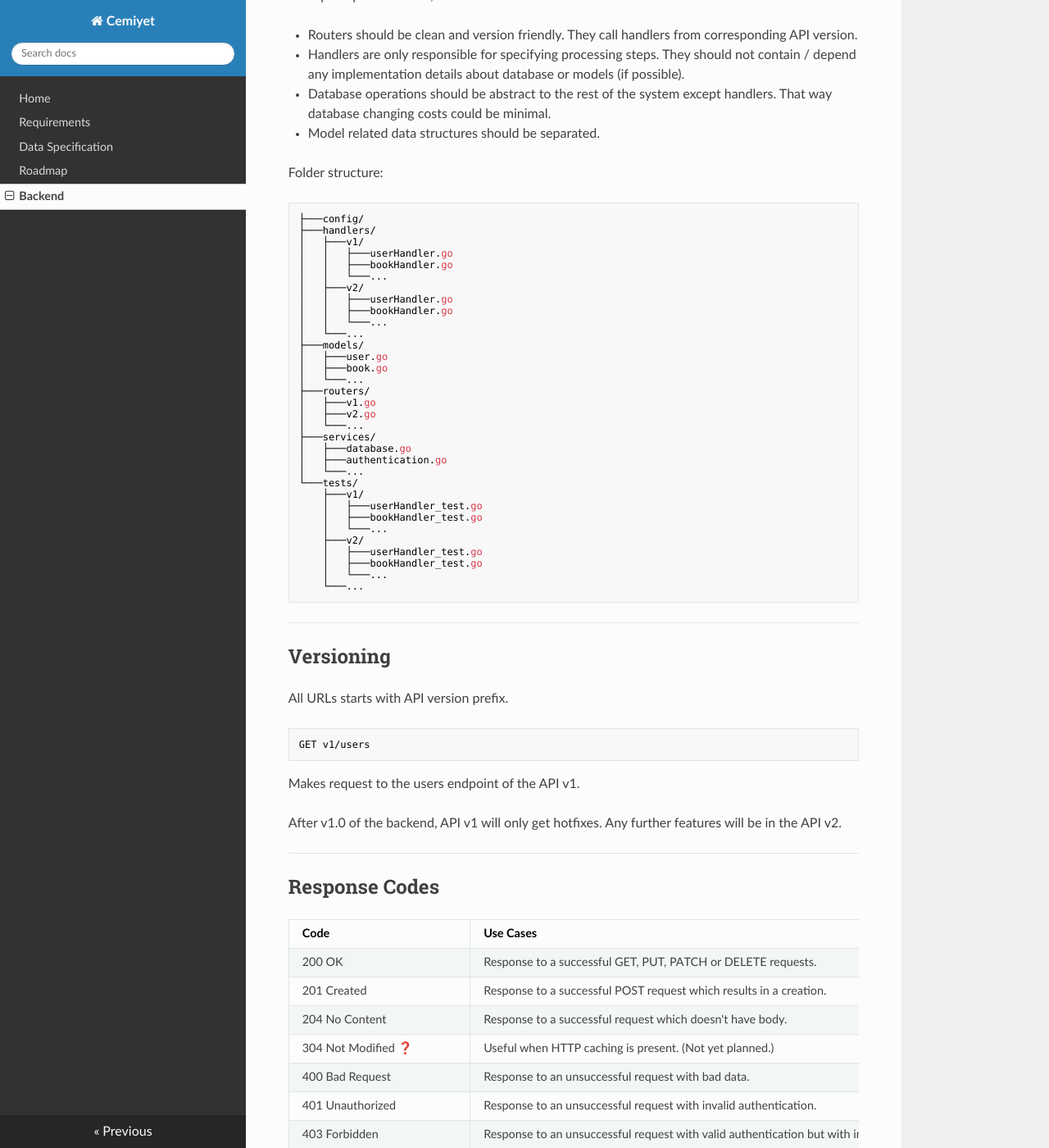
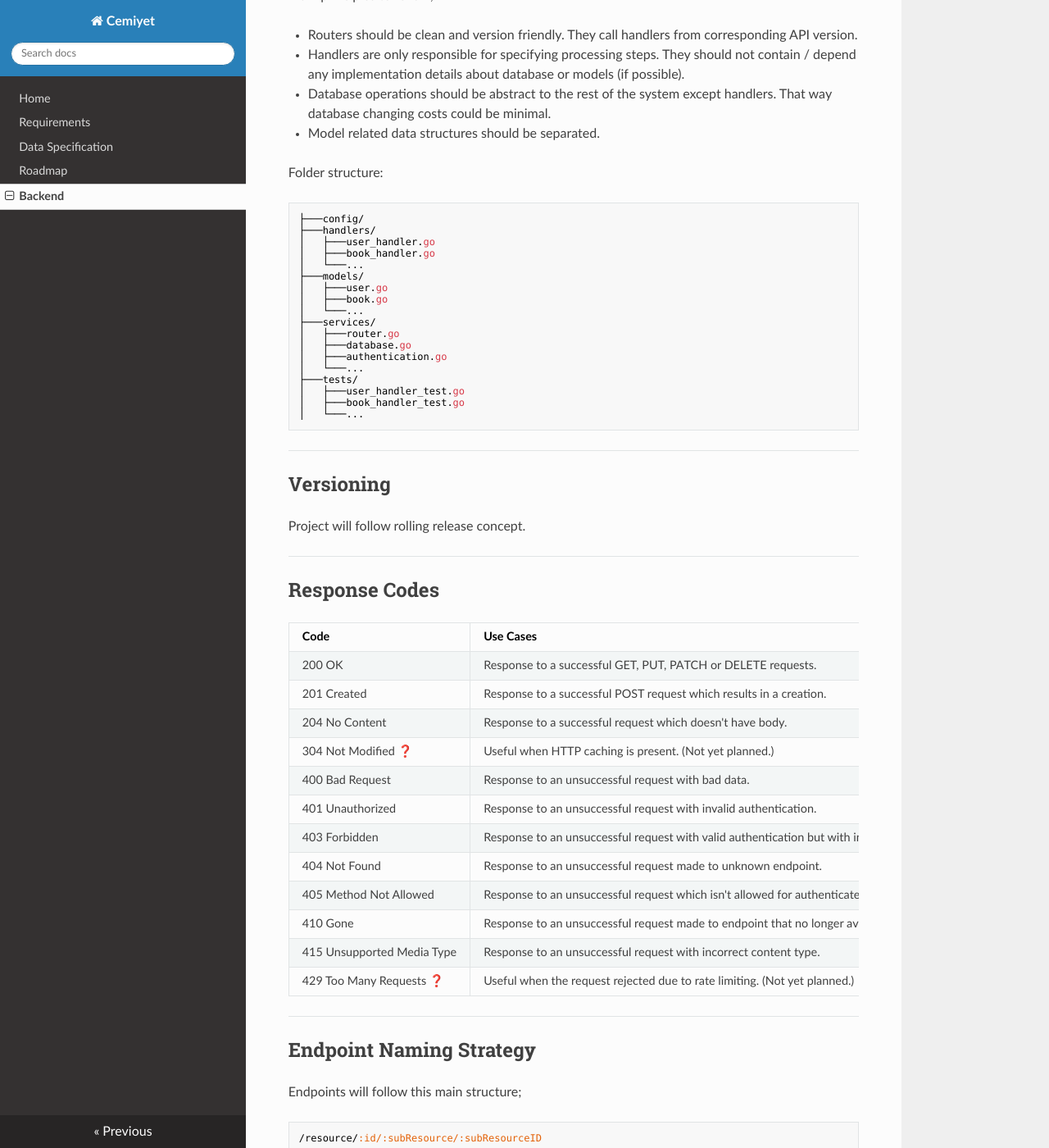
Before and after one commit to cemiyet/docs, an MkDocs documentation site: the page built from docs/back-end.md, in a window 1280 px wide and 1400 px high, scrolled down 220 px. Shown: the whole window at 82% size. Built offline with MkDocs 1.6.1, drawn with Linux system fonts in a browser that asks for light colours; nearby versions of some CDN libraries; some of the changed text lies outside the part shown.

Commit message:
updated project structure and versioning sections. #6

```diff
--- a/docs/back-end.md
+++ b/docs/back-end.md
@@ -13,49 +13,28 @@ Folder structure:
 
     ├───config/
     ├───handlers/
-    │   ├───v1/
-    │   │   ├───userHandler.go
-    │   │   ├───bookHandler.go
-    │   │   └───...
-    │   ├───v2/
-    │   │   ├───userHandler.go
-    │   │   ├───bookHandler.go
-    │   │   └───...
+    │   ├───user_handler.go
+    │   ├───book_handler.go
     │   └───...
     ├───models/
     │   ├───user.go
     │   ├───book.go
     │   └───...
-    ├───routers/
-    │   ├───v1.go
-    │   ├───v2.go
-    │   └───...
     ├───services/
+    │   ├───router.go
     │   ├───database.go
     │   ├───authentication.go
     │   └───...
-    └───tests/
-        ├───v1/
-        │   ├───userHandler_test.go
-        │   ├───bookHandler_test.go
-        │   └───...
-        ├───v2/
-        │   ├───userHandler_test.go
-        │   ├───bookHandler_test.go
-        │   └───...
-        └───...
+    ├───tests/
+    │   ├───user_handler_test.go
+    │   ├───book_handler_test.go
+    │   └───...
 
 ---
 
 ## Versioning
 
-All URLs starts with API version prefix.
-
-    GET v1/users
-
-Makes request to the users endpoint of the API v1.
-
-After v1.0 of the backend, API v1 will only get hotfixes. Any further features will be in the API v2.
+Project will follow rolling release concept.
 
 ---
 
@@ -82,14 +61,14 @@ After v1.0 of the backend, API v1 will only get hotfixes. Any further features w
 
 Endpoints will follow this main structure;
 
-    /apiVersion/resource/:id/:subResource/:subResourceID
+    /resource/:id/:subResource/:subResourceID
 
 For example;
 
 | Resource | POST | GET | PUT (replacing) | PATCH (partial update) | DELETE |
 |--|--|--|--|--|--|
-| v1/users | Creates new user. | Returns user list. | Method not allowed. (405) | Method not allowed. (405) | Method not allowed. (405) |
-| v1/books/1 | Method not allowed. (405) | Returns book info. | Replaces book info. | Updates book info. | Removes book. |
+| /users | Creates new user. | Returns user list. | Method not allowed. (405) | Method not allowed. (405) | Method not allowed. (405) |
+| /books/1 | Method not allowed. (405) | Returns book info. | Replaces book info. | Updates book info. | Removes book. |
 
 ---
 
@@ -99,7 +78,7 @@ For any filterable resource there will be filter query.
 
 For example;
 
-    GET v1/users?IsPublic=true
+    GET /users?IsPublic=true
 
 Will return only users with public profile.
 
@@ -111,7 +90,7 @@ For any sortable resource there will be query for sorting.
 
 For example;
 
-    GET v1/books?sortDescending=PrintDate
+    GET /books?sortDescending=PrintDate
 
 Will return latest (30) printed books.
 
@@ -123,7 +102,7 @@ Default page size is 30 items. (This can be changed in the implementation.)
 
 Example;
 
-    GET v1/books?sortDescending=PrintDate&page=2
+    GET /books?sortDescending=PrintDate&page=2
 
 Will return 2nd latest 30 books.
 
```
